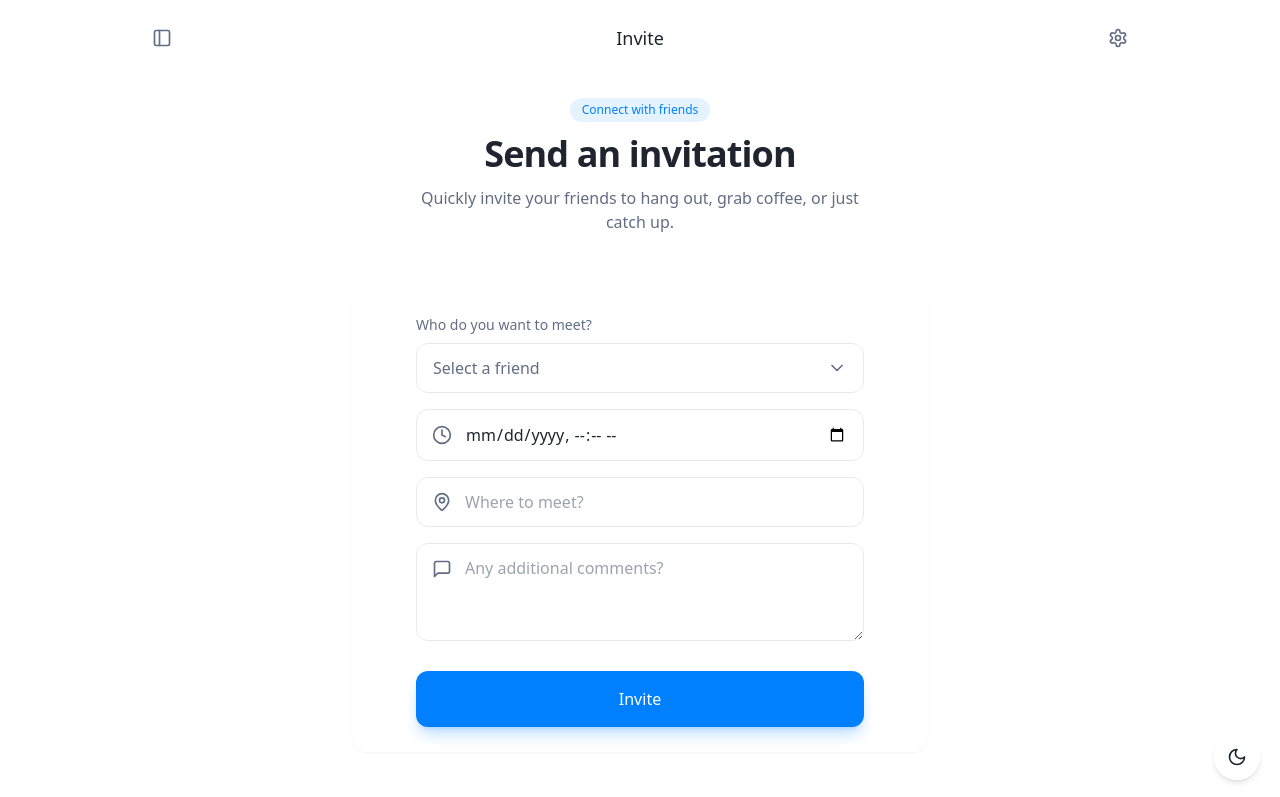
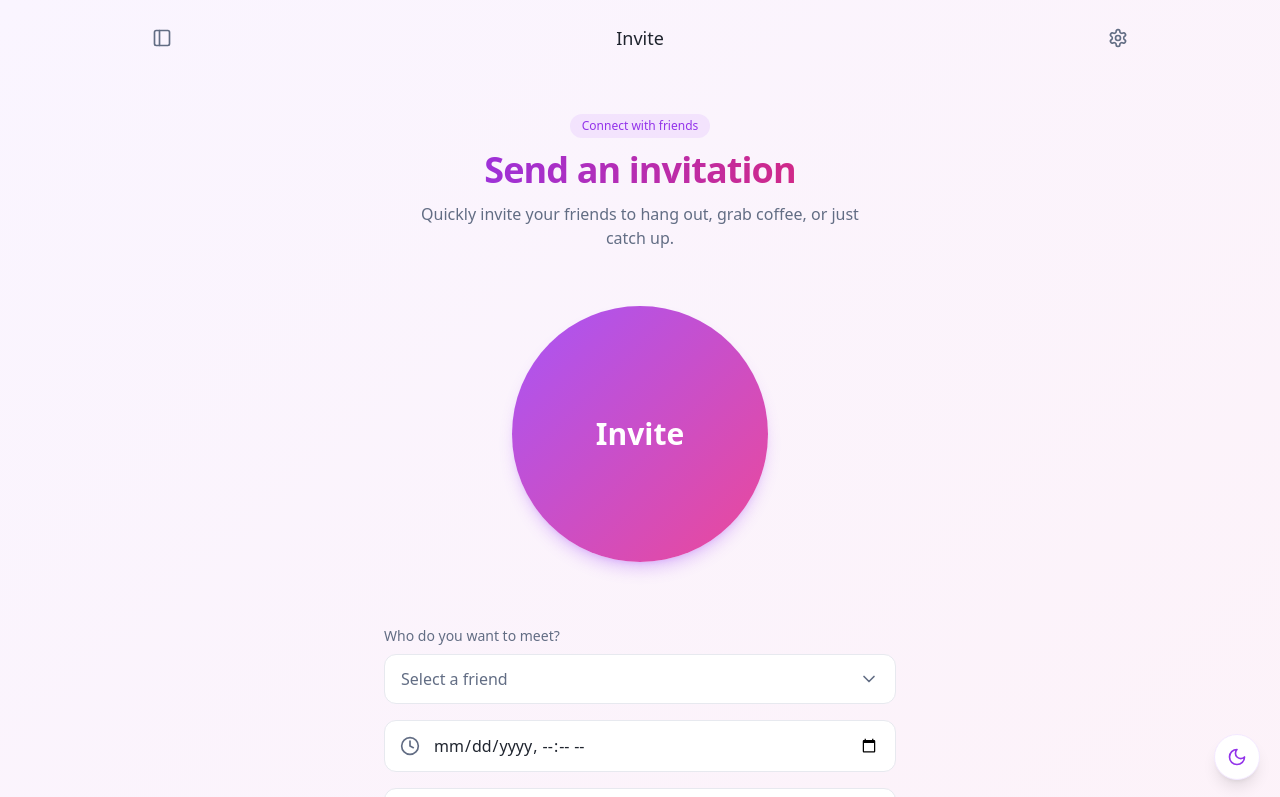
Before and after one commit to X3I-Inc/connectify-friend-invite, a React (Vite) app: page / in a window 1280 px wide. Shown: the top 797 px of the page. Built offline with nearby package versions, Linux system fonts and the light colour scheme.

Commit message:
Fix: Resolve 'toast' error and page styling
- Fixed the 'toast' error in Header.tsx.
- Restyled the page for more vibrant colors.
- Moved the invite button to the middle and input fields to the bottom.

```diff
--- a/src/components/Header.tsx
+++ b/src/components/Header.tsx
@@ -2,6 +2,7 @@
 import { useState, useEffect } from "react";
 import { motion } from "framer-motion";
 import { Settings, PanelLeft } from "lucide-react";
+import { toast } from "sonner";
 import { cn } from "@/lib/utils";
 
 interface HeaderProps {
--- a/src/components/InviteForm.tsx
+++ b/src/components/InviteForm.tsx
@@ -63,9 +63,22 @@ const InviteForm = () => {
       initial={{ opacity: 0, y: 20 }}
       animate={{ opacity: 1, y: 0 }}
       transition={{ duration: 0.4, delay: 0.1 }}
-      className="w-full max-w-md mx-auto"
+      className="w-full flex flex-col items-center justify-between h-full"
     >
-      <form onSubmit={handleSubmit} className="space-y-6">
+      <motion.button
+        type="button"
+        onClick={() => document.getElementById("invite-form")?.scrollIntoView({ behavior: "smooth" })}
+        className={cn(
+          "w-64 h-64 rounded-full flex items-center justify-center text-3xl font-bold text-white",
+          "bg-gradient-to-br from-purple-500 to-pink-500 shadow-lg shadow-purple-500/30",
+          "hover:shadow-xl hover:shadow-purple-500/40 transition-all duration-300"
+        )}
+        {...buttonHoverAnimation}
+      >
+        Invite
+      </motion.button>
+
+      <form id="invite-form" onSubmit={handleSubmit} className="w-full max-w-lg mt-16 space-y-6">
         <div className="space-y-4">
           <motion.div
             initial={{ opacity: 0, y: 10 }}
@@ -153,13 +166,13 @@ const InviteForm = () => {
           type="submit"
           className={cn(
             "w-full py-4 rounded-xl font-medium text-white",
-            "bg-primary shadow-lg shadow-primary/25",
+            "bg-gradient-to-r from-pink-500 to-orange-500 shadow-lg shadow-pink-500/25",
             "focus:outline-none focus:ring-2 focus:ring-primary focus:ring-offset-2",
-            "transition-all duration-200"
+            "transition-all duration-300"
           )}
           {...buttonHoverAnimation}
         >
-          Invite
+          Send Invitation
         </motion.button>
       </form>
     </motion.div>
--- a/src/components/ui/ThemeButton.tsx
+++ b/src/components/ui/ThemeButton.tsx
@@ -27,9 +27,12 @@ const ThemeButton = () => {
       exit={{ opacity: 0 }}
       whileTap={{ scale: 0.9 }}
       onClick={toggleTheme}
-      className="fixed bottom-5 right-5 z-50 p-3 rounded-full glass shadow-md"
+      className="fixed bottom-5 right-5 z-50 p-3 rounded-full bg-white dark:bg-gray-800 shadow-lg border border-purple-100 dark:border-purple-900"
     >
-      {isDark ? <Sun size={20} /> : <Moon size={20} />}
+      {isDark ?
+        <Sun size={20} className="text-yellow-500" /> :
+        <Moon size={20} className="text-purple-600" />
+      }
     </motion.button>
   );
 };
--- a/src/pages/Index.tsx
+++ b/src/pages/Index.tsx
@@ -7,12 +7,12 @@ import ThemeButton from "@/components/ui/ThemeButton";
 
 const Index = () => {
   return (
-    <div className="min-h-screen flex flex-col">
+    <div className="min-h-screen flex flex-col bg-gradient-to-br from-purple-50 to-pink-50 dark:from-gray-900 dark:to-purple-900">
       <Header />
       <ThemeButton />
 
-      <main className="flex-1 container max-w-5xl mx-auto px-4 pt-24 pb-16">
-        <div className="flex flex-col items-center justify-center space-y-8 max-w-xl mx-auto">
+      <main className="flex-1 container max-w-5xl mx-auto px-4 pt-28 pb-16 flex flex-col">
+        <div className="flex flex-col items-center justify-between h-full space-y-8">
           <motion.div
             initial={{ opacity: 0, y: -10 }}
             animate={{ opacity: 1, y: 0 }}
@@ -23,7 +23,7 @@ const Index = () => {
               initial={{ opacity: 0 }}
               animate={{ opacity: 1 }}
               transition={{ delay: 0.2, duration: 0.5 }}
-              className="rounded-full px-3 py-1 text-xs font-medium bg-primary/10 text-primary inline-block"
+              className="rounded-full px-3 py-1 text-xs font-medium bg-purple-500/10 text-purple-600 dark:text-purple-300 inline-block"
             >
               Connect with friends
             </motion.div>
@@ -32,7 +32,7 @@ const Index = () => {
               initial={{ opacity: 0 }}
               animate={{ opacity: 1 }}
               transition={{ delay: 0.3, duration: 0.5 }}
-              className="text-4xl font-bold tracking-tight"
+              className="text-4xl font-bold tracking-tight bg-gradient-to-r from-purple-600 to-pink-600 text-transparent bg-clip-text"
             >
               Send an invitation
             </motion.h1>
@@ -47,14 +47,7 @@ const Index = () => {
             </motion.p>
           </motion.div>
 
-          <motion.div
-            initial={{ opacity: 0, scale: 0.97 }}
-            animate={{ opacity: 1, scale: 1 }}
-            transition={{ delay: 0.5, duration: 0.5 }}
-            className="w-full p-6 rounded-2xl glass-card"
-          >
-            <InviteForm />
-          </motion.div>
+          <InviteForm />
         </div>
       </main>
 
@@ -62,7 +55,7 @@ const Index = () => {
         initial={{ opacity: 0 }}
         animate={{ opacity: 1 }}
         transition={{ delay: 0.7, duration: 0.5 }}
-        className="py-6 border-t"
+        className="py-6 border-t bg-white/50 dark:bg-gray-900/50 backdrop-blur-sm"
       >
         <div className="container max-w-5xl mx-auto px-4 text-center text-sm text-muted-foreground">
           Invite App — Connect with friends seamlessly
```
